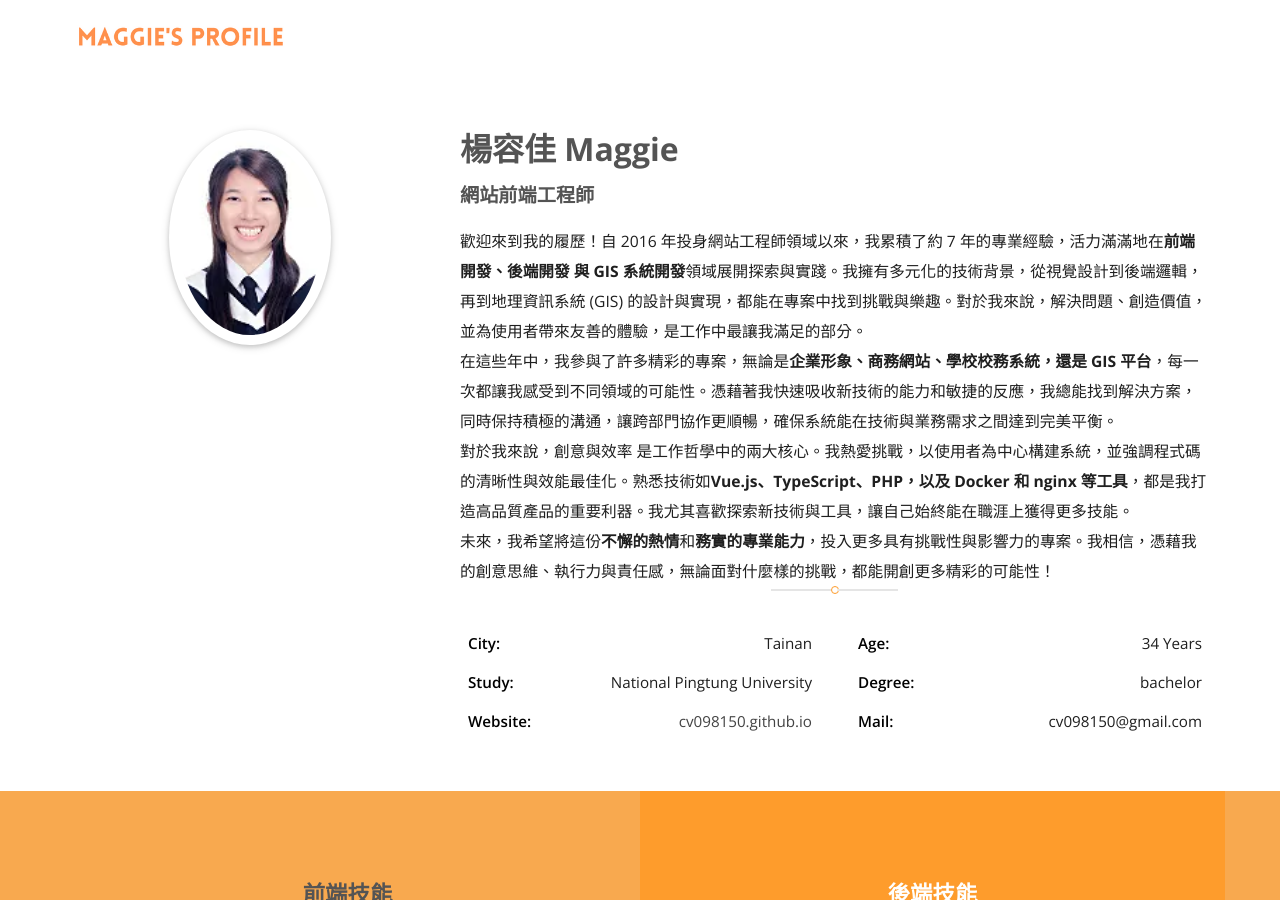
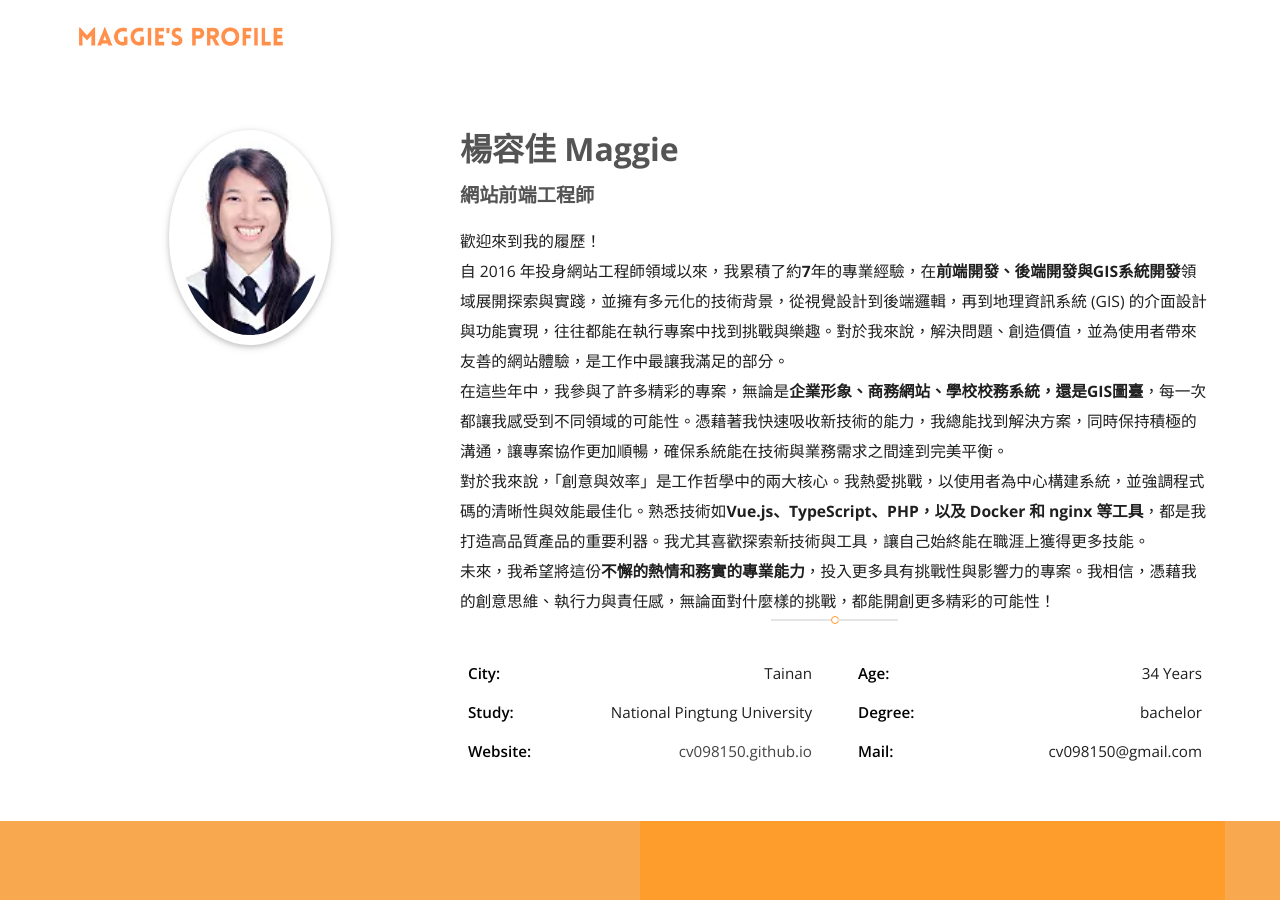
Before and after one commit to cv098150/cv098150.github.io, a Jekyll site: the page built from index.html, in a window 1280 px wide and 900 px high. Built offline with Jekyll 4.4.1, drawn with Linux system fonts in a browser that asks for light colours.

Commit message:
fix - 修改自傳

```diff
--- a/index.html
+++ b/index.html
@@ -16,9 +16,11 @@
                 <h2>楊容佳 Maggie</h2>
                 <h6>網站前端工程師</h6>
                 <p>
-                    歡迎來到我的履歷！自 2016 年投身網站工程師領域以來，我累積了約 7 年的專業經驗，活力滿滿地在<strong>前端開發、後端開發 與 GIS 系統開發</strong>領域展開探索與實踐。我擁有多元化的技術背景，從視覺設計到後端邏輯，再到地理資訊系統 (GIS) 的設計與實現，都能在專案中找到挑戰與樂趣。對於我來說，解決問題、創造價值，並為使用者帶來友善的體驗，是工作中最讓我滿足的部分。<br>
-                    在這些年中，我參與了許多精彩的專案，無論是<strong>企業形象、商務網站、學校校務系統，還是 GIS 平台</strong>，每一次都讓我感受到不同領域的可能性。憑藉著我快速吸收新技術的能力和敏捷的反應，我總能找到解決方案，同時保持積極的溝通，讓跨部門協作更順暢，確保系統能在技術與業務需求之間達到完美平衡。<br>
-                    對於我來說，創意與效率 是工作哲學中的兩大核心。我熱愛挑戰，以使用者為中心構建系統，並強調程式碼的清晰性與效能最佳化。熟悉技術如<strong>Vue.js、TypeScript、PHP，以及 Docker 和 nginx 等工具</strong>，都是我打造高品質產品的重要利器。我尤其喜歡探索新技術與工具，讓自己始終能在職涯上獲得更多技能。<br>未來，我希望將這份<strong>不懈的熱情</strong>和<strong>務實的專業能力</strong>，投入更多具有挑戰性與影響力的專案。我相信，憑藉我的創意思維、執行力與責任感，無論面對什麼樣的挑戰，都能開創更多精彩的可能性！
+                    歡迎來到我的履歷！<br>
+                    自 2016 年投身網站工程師領域以來，我累積了約<strong>7</strong>年的專業經驗，在<strong>前端開發、後端開發與GIS系統開發</strong>領域展開探索與實踐，並擁有多元化的技術背景，從視覺設計到後端邏輯，再到地理資訊系統 (GIS) 的介面設計與功能實現，往往都能在執行專案中找到挑戰與樂趣。對於我來說，解決問題、創造價值，並為使用者帶來友善的網站體驗，是工作中最讓我滿足的部分。<br>
+                    在這些年中，我參與了許多精彩的專案，無論是<strong>企業形象、商務網站、學校校務系統，還是GIS圖臺</strong>，每一次都讓我感受到不同領域的可能性。憑藉著我快速吸收新技術的能力，我總能找到解決方案，同時保持積極的溝通，讓專案協作更加順暢，確保系統能在技術與業務需求之間達到完美平衡。<br>
+                    對於我來說，「創意與效率」是工作哲學中的兩大核心。我熱愛挑戰，以使用者為中心構建系統，並強調程式碼的清晰性與效能最佳化。熟悉技術如<strong>Vue.js、TypeScript、PHP，以及 Docker 和 nginx 等工具</strong>，都是我打造高品質產品的重要利器。我尤其喜歡探索新技術與工具，讓自己始終能在職涯上獲得更多技能。<br>
+                    未來，我希望將這份<strong>不懈的熱情和務實的專業能力</strong>，投入更多具有挑戰性與影響力的專案。我相信，憑藉我的創意思維、執行力與責任感，無論面對什麼樣的挑戰，都能開創更多精彩的可能性！
                 </p>
                 <div class="heading-line"></div>
                 <div class="row">
```
